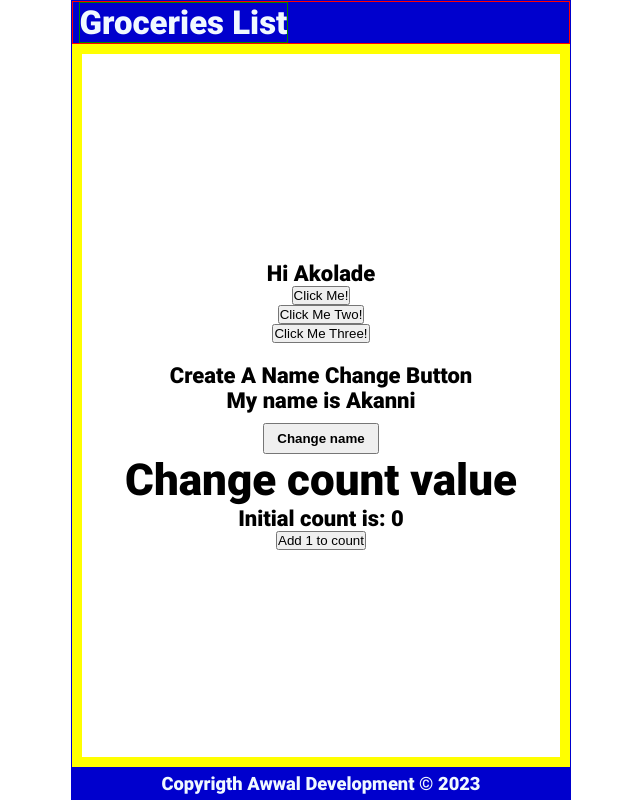
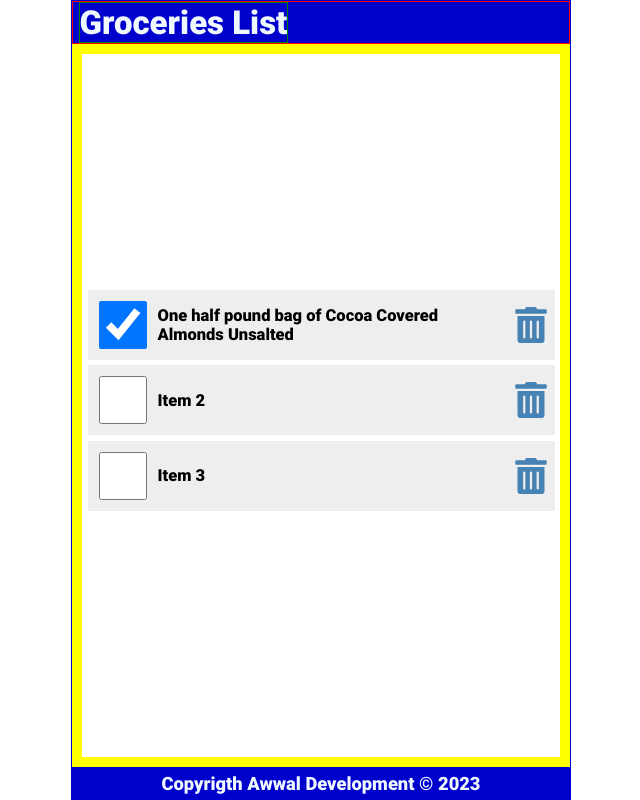
Before and after one commit to awwallawal/grocery_app_react, a React (Vite) app: page / in a window 1280 px wide. Shown: the whole page, without its empty margins (319-959 px from the left). Built offline with nearby package versions, Linux system fonts and the light colour scheme.

Commit message:
Used .map() function to render the hard coded data in the ordered list to the DOM and also used react-icon to render an icon on the DOM

```diff
--- a/package.json
+++ b/package.json
@@ -21,6 +21,7 @@
     "eslint-plugin-react": "^7.32.2",
     "eslint-plugin-react-hooks": "^4.6.0",
     "eslint-plugin-react-refresh": "^0.3.4",
+    "react-icons": "^4.8.0",
     "vite": "^4.3.2"
   }
 }
--- a/src/App.css
+++ b/src/App.css
@@ -71,3 +71,62 @@
  display: grid;
  place-content: center;
 }
+
+ul {
+ width: 100%;
+ list-style: none;
+ padding: 0 0.25rem 0.25rem;
+}
+
+ul li::before {
+ content: "\200B";
+}
+
+.item {
+ display: flex;
+ justify-content: flex-start;
+ align-items: center;
+ padding: 0.5rem 0 0.5rem 0.5rem;
+ margin: 0.25rem 0;
+ background-color: #eee;
+}
+
+.item:first-child {
+ margin: 0;
+}
+
+.item input[type="checkbox"] {
+ text-align: center;
+ width: 2.5rem;
+ width: 48px;
+ min-width: 48px;
+ height: 2.5rem;
+ height: 48px;
+ min-height: 48px;
+ cursor: pointer;
+ margin-right: 0.5rem;
+}
+
+.item input[type="checkbox"]:focus + label {
+ text-decoration: underline;
+}
+
+.item > label {
+ font-size: 0.75rem;
+ flex-grow: 1;
+}
+
+.item svg {
+ width: 48px;
+ min-width: 48px;
+ height: 36px;
+ font-size: 1rem;
+ color: steelblue;
+ cursor: pointer;
+}
+
+.item svg:focus,
+.item svg:hover {
+ color: red;
+ outline: none;
+}
--- a/src/MainContent.jsx
+++ b/src/MainContent.jsx
@@ -1,73 +1,43 @@
-import React from 'react'
+import React from 'react';
 import { useState } from 'react';
+import { FaTrashAlt} from 'react-icons/fa';
 
 function MainContent() {
-  const [name, setName] = useState("Akanni");
-  // The name is the getter while the setName is the setter similar to the Object Oriented Programmming of Vanilla JavaScript. What resides in the bracket is the default state/parameter
-
-  const [count, setCount] = useState(0)
-
-  const handleSetName = () =>{
-    const namesArray = ['Fatimah', 'Olaitan', 'Anike', 'Yusuf'];
-    const randomNumber = Math.floor(Math.random()*namesArray.length)
-
-    setName(namesArray[randomNumber]);
-  };
-
-  const handleSetCount = () => {
-    setCount(count + 1);
-  }
-
-  const handleNameChange = () => {
-
-    const nameArray = ['Awwal', 'Akolade', 'Adebayo'];
-    const randomNumber = Math.floor(Math.random()*nameArray.length);
-    return nameArray[randomNumber];
-    // Created a function to randomly change the name displayed on the page on refresh using the randomNumber const to change the name picked from the names array.
-  }
-
-  const handleClick = () => {
-   alert(`You just clicked on a button ${handleNameChange()}!`)
-  }
-
-
-
-  const handleClickTwo = (message = "'Input a name into the function'") => {
-   alert(`${message} continue your training!`);
-   // Using the concept of default parameter to make sure a name is added to the function
-  }
-
-  const handleClickThree = (e) => {
-   alert(e.target)
-  }
-
-  const handleDoubleClick = () => {
-   alert ("You clicked this area using double click")
-  }
-
+  const [items, setItems] = useState([
+    {
+    id: 1,
+    checked: true,
+    item: "One half pound bag of Cocoa Covered Almonds Unsalted"
+    },
+    {
+    id: 2,
+    checked: false,
+    item: "Item 2"
+    },
+    {
+    id: 3,
+    checked: false,
+    item: "Item 3"
+    },
+    ]);
 
   return (
     <main>
-      <section>
-        <p onDoubleClick={handleDoubleClick}>Hi <span> {handleNameChange()} </span> </p>
-
-      </section>
-      <button onClick={handleClick}>Click Me!</button>
-      <button onClick={() => {handleClickTwo()}}>Click Me Two!</button>
-      {/* As you can see in the first button we didnt add the callback method i.e () to the function name. If we do so the block of code becomes immediately invoked once the page loads before the button is clicked. However, the second way is the right way of doing it by wrapping the function within another Arrow function which then executes when the button is clicked */}
-
-      <button onClick={(e) => {handleClickThree(e)}}>Click Me Three!</button>
-
-     <p style={{marginTop: "20px"}}>Create A Name Change Button</p>
-
-     <p>My name is {name}</p>
-     {/* The above is possible because we have created a useState and made the default value/parameter Akanni. However, in order to change the name Akanni via button change we need a couple of gotcha approaches */}
-     <button style={{padding: "6px 12px", fontWeight: "bold", marginTop: "10px" }} onClick={handleSetName}>Change name</button>
-
-    <h1>Change count value</h1>
-    <p>Initial count is: {count} </p>
-    <button onClick={()=>{handleSetCount()}} >Add 1 to count</button>
-
+      <ul>
+        {items.map((item) => {
+          return (
+            <li className='item' key={item.id}>
+              <input type="checkbox" checked={item.checked} />
+              <label htmlFor="">{item.item}</label>
+              {/* <button>Delete</button>  Replaced the delete button with an icon*/}
+              <FaTrashAlt
+                role="button"
+                tabIndex="0"
+              />
+            </li>
+          )
+        })}
+      </ul>
     </main>
   )
 }
```
Also changed, not shown: 1 other file (tests, documents, lock files or other folders).
